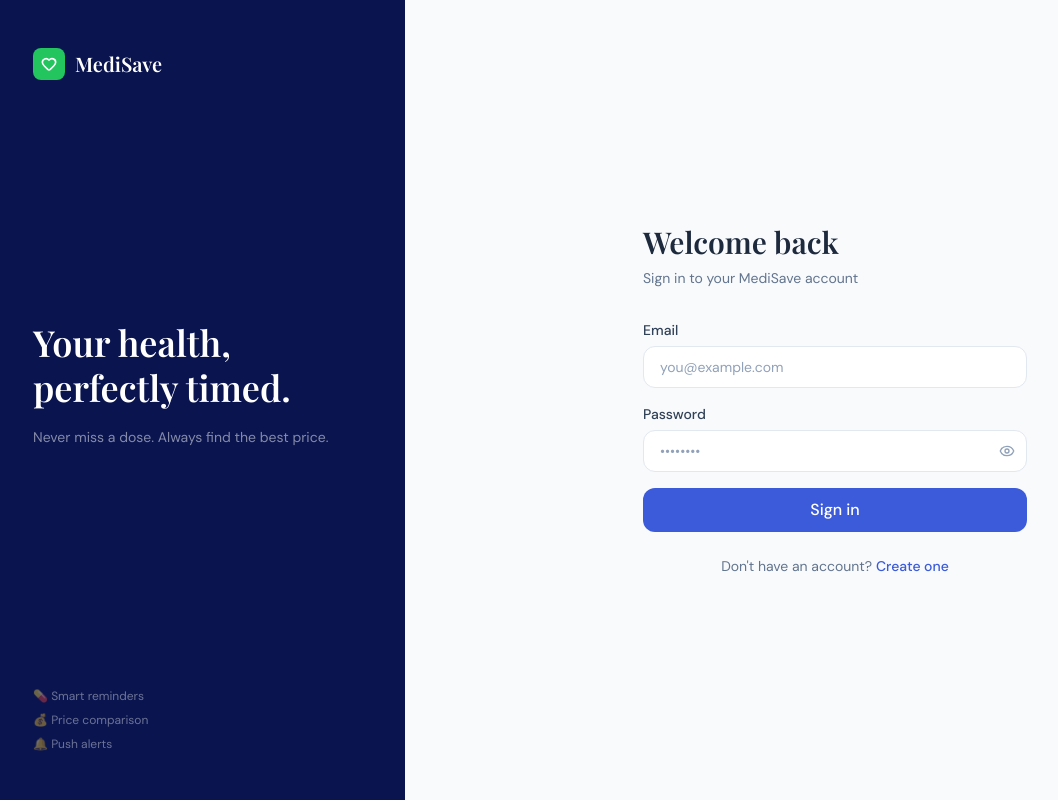
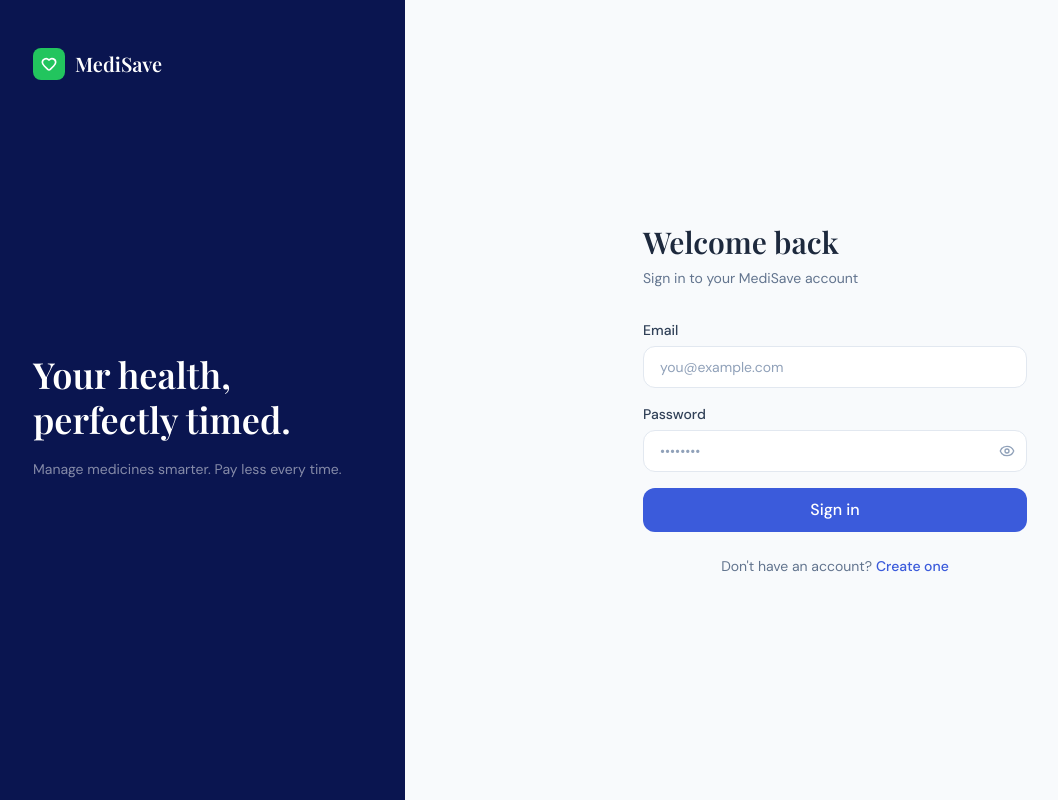
Before and after one commit to PraneetAR/medisave, a Next.js app in the folder apps/frontend/: page /login in a window 1280 px wide. Shown: the whole page, without its empty margins (15-1073 px from the left). Built offline with nearby package versions, Linux system fonts and the light colour scheme; no server answers.

Commit message:
Changed Login dialogue box

```diff
--- a/apps/frontend/src/app/(auth)/login/page.tsx
+++ b/apps/frontend/src/app/(auth)/login/page.tsx
@@ -63,11 +63,11 @@ export default function LoginPage() {
           </h2>
           <p className="text-sm leading-relaxed"
             style={{ color: "rgba(255,255,255,0.5)" }}>
-            Never miss a dose. Always find the best price.
+            Manage medicines smarter. Pay less every time.
           </p>
         </div>
         <div className="flex flex-col gap-2">
-          {["💊 Smart reminders", "💰 Price comparison", "🔔 Push alerts"].map((f) => (
+          {["                                                                   "].map((f) => (
             <span key={f} className="text-xs"
               style={{ color: "rgba(255,255,255,0.4)" }}>
               {f}
```
